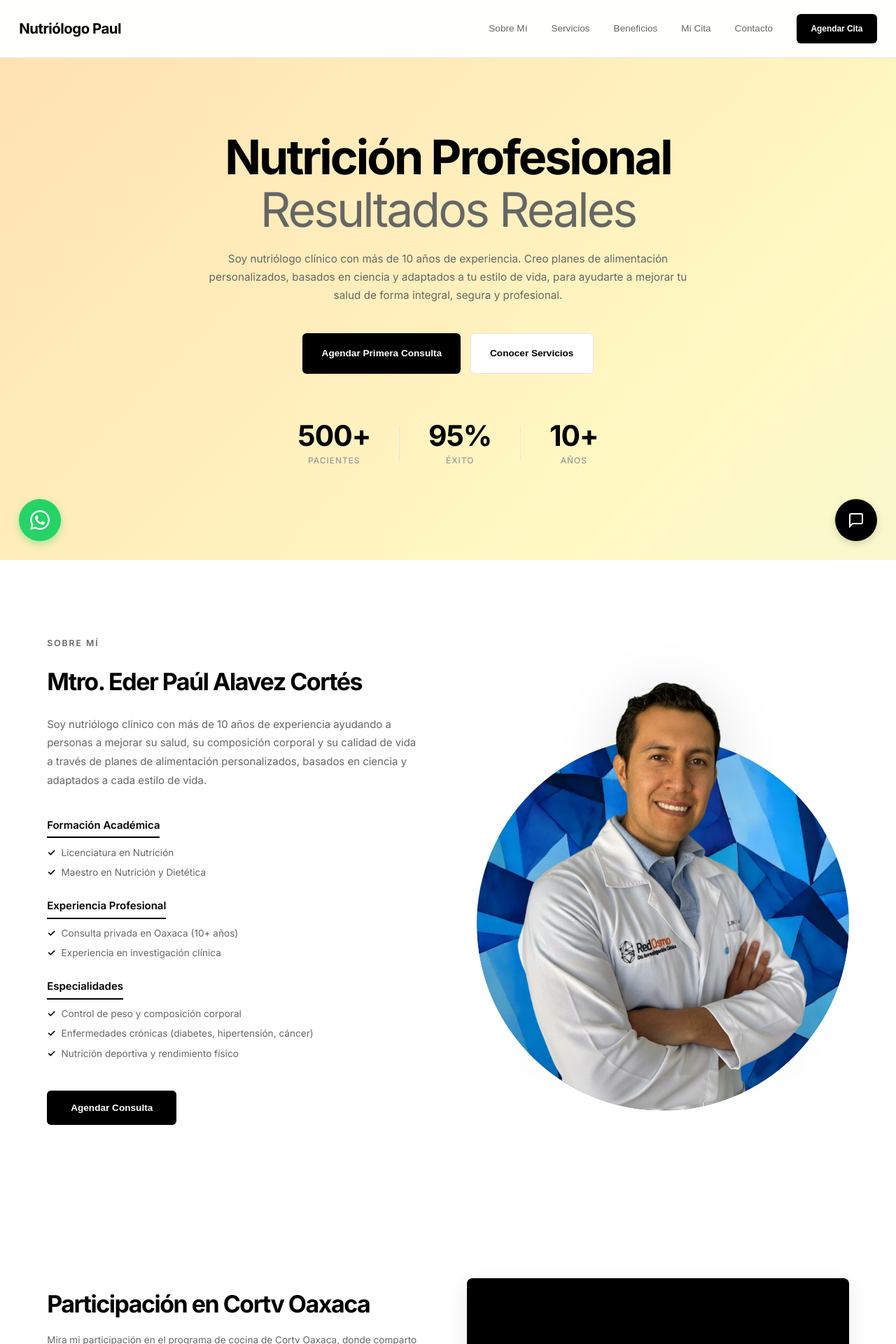
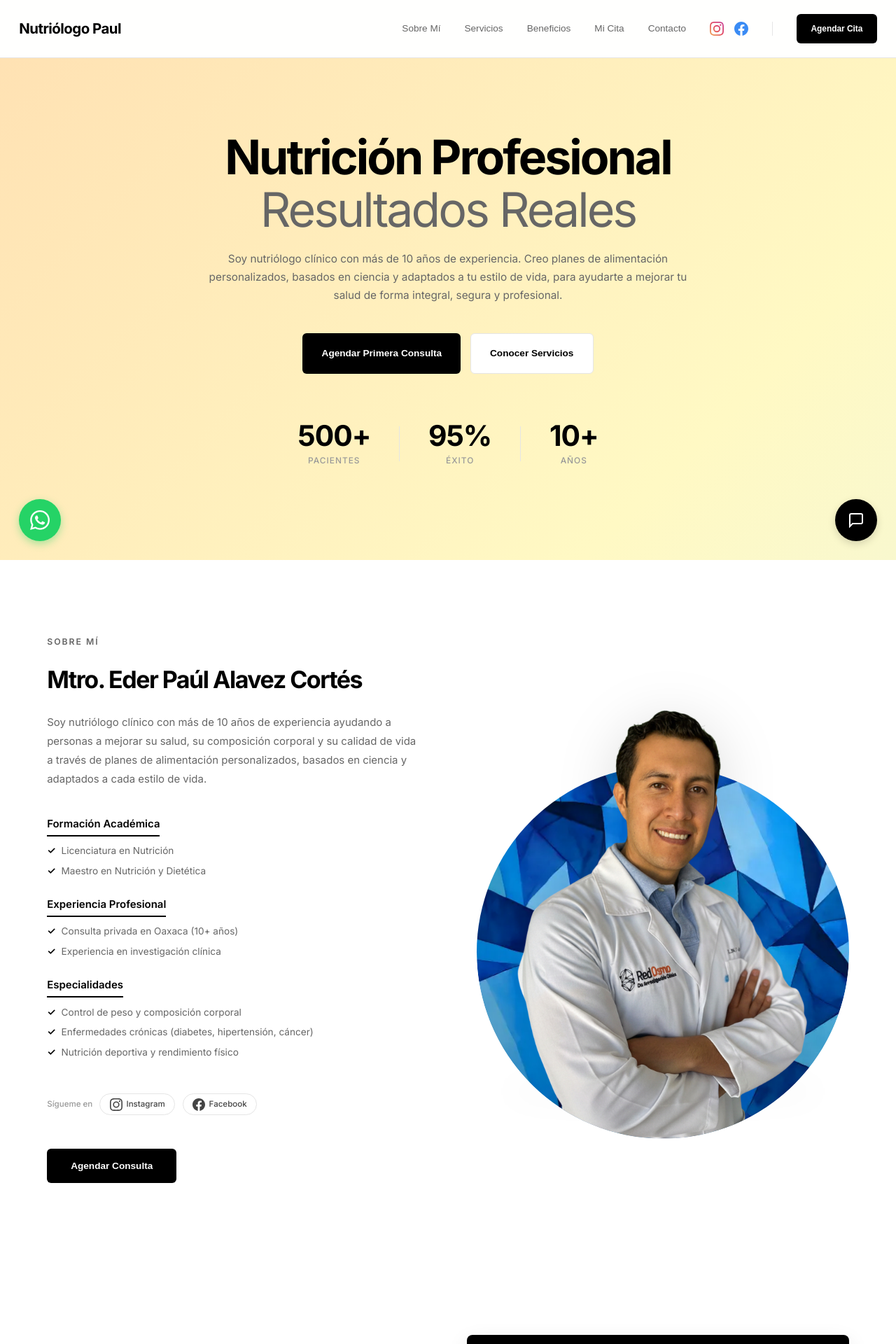
Before and after one commit to Alexisghub-Z/sistema_nutriologia_seguimientos, a Next.js app: page / in a window 1280 px wide. Shown: the top 1920 px of the page at 70% size. Built offline with nearby package versions, Linux system fonts and the light colour scheme; grey boxes are pictures that could not be loaded.

Commit message:
feat: agregar redes sociales (Instagram y Facebook) en header, footer y sección Sobre Mí de la landing

```diff
--- a/src/app/(public)/page.module.css
+++ b/src/app/(public)/page.module.css
@@ -75,6 +75,30 @@
 
 .ctaHeaderButton:hover {
   background: #1a1a1a;
+}
+
+.navSocialGroup {
+  display: flex;
+  align-items: center;
+  gap: 1.1rem;
+}
+
+.socialIcon {
+  display: flex;
+  align-items: center;
+  transition: transform 0.2s, opacity 0.2s;
+  opacity: 0.85;
+}
+
+.socialIcon:hover {
+  transform: scale(1.1);
+  opacity: 1;
+}
+
+.navDivider {
+  width: 1px;
+  height: 20px;
+  background: #e5e5e5;
 }
 
 /* Hero */
@@ -216,6 +240,25 @@
   background: #e5e5e5;
 }
 
+.heroSocial {
+  display: flex;
+  gap: 1.25rem;
+  margin-top: 2rem;
+  align-items: center;
+}
+
+.heroSocialIcon {
+  display: flex;
+  align-items: center;
+  transition: transform 0.2s, opacity 0.2s;
+  opacity: 0.9;
+}
+
+.heroSocialIcon:hover {
+  transform: scale(1.12);
+  opacity: 1;
+}
+
 /* Video Section */
 .videoSection {
   padding: 8rem 2rem;
@@ -400,6 +443,39 @@
   left: 0;
   color: #000;
   font-weight: 700;
+}
+
+.sobreMiSocial {
+  display: flex;
+  align-items: center;
+  gap: 0.75rem;
+  margin: 1.5rem 0 0.5rem;
+  flex-wrap: wrap;
+}
+
+.sobreMiSocialLabel {
+  font-size: 0.85rem;
+  color: #999;
+  font-weight: 500;
+}
+
+.sobreMiSocialIcon {
+  display: flex;
+  align-items: center;
+  gap: 0.4rem;
+  padding: 0.4rem 1rem;
+  border: 1px solid #e5e5e5;
+  border-radius: 20px;
+  color: #444;
+  font-size: 0.85rem;
+  font-weight: 500;
+  text-decoration: none;
+  transition: all 0.2s;
+}
+
+.sobreMiSocialIcon:hover {
+  border-color: #000;
+  color: #000;
 }
 
 .sobreMiCtaButton {
@@ -1387,6 +1463,23 @@
   margin: 0;
 }
 
+.footerSocial {
+  display: flex;
+  gap: 1rem;
+  margin-top: 1.25rem;
+}
+
+.footerSocialIcon {
+  color: #666;
+  display: flex;
+  align-items: center;
+  transition: color 0.2s;
+}
+
+.footerSocialIcon:hover {
+  color: #000;
+}
+
 .footerTitle {
   color: #000;
   font-size: 0.85rem;
--- a/src/app/(public)/page.tsx
+++ b/src/app/(public)/page.tsx
@@ -66,6 +66,28 @@
             <button onClick={() => scrollToSection('contacto')} className={styles.navLink}>
               Contacto
             </button>
+            <div className={styles.navSocialGroup}>
+              <a href="https://www.instagram.com/nutriologopaul_cortes" target="_blank" rel="noopener noreferrer" className={styles.socialIcon} aria-label="Instagram">
+                <svg width="20" height="20" viewBox="0 0 24 24">
+                  <defs>
+                    <linearGradient id="ig-gradient-nav" x1="0%" y1="100%" x2="100%" y2="0%">
+                      <stop offset="0%" stopColor="#f09433"/>
+                      <stop offset="25%" stopColor="#e6683c"/>
+                      <stop offset="50%" stopColor="#dc2743"/>
+                      <stop offset="75%" stopColor="#cc2366"/>
+                      <stop offset="100%" stopColor="#bc1888"/>
+                    </linearGradient>
+                  </defs>
+                  <path fill="url(#ig-gradient-nav)" d="M12 2.163c3.204 0 3.584.012 4.85.07 3.252.148 4.771 1.691 4.919 4.919.058 1.265.069 1.645.069 4.849 0 3.205-.012 3.584-.069 4.849-.149 3.225-1.664 4.771-4.919 4.919-1.266.058-1.644.07-4.85.07-3.204 0-3.584-.012-4.849-.07-3.26-.149-4.771-1.699-4.919-4.92-.058-1.265-.07-1.644-.07-4.849 0-3.204.013-3.583.07-4.849.149-3.227 1.664-4.771 4.919-4.919 1.266-.057 1.645-.069 4.849-.069zM12 0C8.741 0 8.333.014 7.053.072 2.695.272.273 2.69.073 7.052.014 8.333 0 8.741 0 12c0 3.259.014 3.668.072 4.948.2 4.358 2.618 6.78 6.98 6.98C8.333 23.986 8.741 24 12 24c3.259 0 3.668-.014 4.948-.072 4.354-.2 6.782-2.618 6.979-6.98.059-1.28.073-1.689.073-4.948 0-3.259-.014-3.667-.072-4.947-.196-4.354-2.617-6.78-6.979-6.98C15.668.014 15.259 0 12 0zm0 5.838a6.162 6.162 0 100 12.324 6.162 6.162 0 000-12.324zM12 16a4 4 0 110-8 4 4 0 010 8zm6.406-11.845a1.44 1.44 0 100 2.881 1.44 1.44 0 000-2.881z"/>
+                </svg>
+              </a>
+              <a href="https://www.facebook.com/nutriologo.PaulCortes" target="_blank" rel="noopener noreferrer" className={styles.socialIcon} aria-label="Facebook">
+                <svg width="20" height="20" viewBox="0 0 24 24" fill="#1877F2">
+                  <path d="M24 12.073c0-6.627-5.373-12-12-12s-12 5.373-12 12c0 5.99 4.388 10.954 10.125 11.854v-8.385H7.078v-3.47h3.047V9.43c0-3.007 1.792-4.669 4.533-4.669 1.312 0 2.686.235 2.686.235v2.953H15.83c-1.491 0-1.956.925-1.956 1.874v2.25h3.328l-.532 3.47h-2.796v8.385C19.612 23.027 24 18.062 24 12.073z"/>
+                </svg>
+              </a>
+            </div>
+            <div className={styles.navDivider}></div>
             <button onClick={() => router.push('/agendar')} className={styles.ctaHeaderButton}>
               Agendar Cita
             </button>
@@ -153,6 +175,21 @@
               </div>
             </div>
 
+            <div className={styles.sobreMiSocial}>
+              <span className={styles.sobreMiSocialLabel}>Sígueme en</span>
+              <a href="https://www.instagram.com/nutriologopaul_cortes" target="_blank" rel="noopener noreferrer" className={styles.sobreMiSocialIcon} aria-label="Instagram">
+                <svg width="18" height="18" viewBox="0 0 24 24" fill="currentColor">
+                  <path d="M12 2.163c3.204 0 3.584.012 4.85.07 3.252.148 4.771 1.691 4.919 4.919.058 1.265.069 1.645.069 4.849 0 3.205-.012 3.584-.069 4.849-.149 3.225-1.664 4.771-4.919 4.919-1.266.058-1.644.07-4.85.07-3.204 0-3.584-.012-4.849-.07-3.26-.149-4.771-1.699-4.919-4.92-.058-1.265-.07-1.644-.07-4.849 0-3.204.013-3.583.07-4.849.149-3.227 1.664-4.771 4.919-4.919 1.266-.057 1.645-.069 4.849-.069zM12 0C8.741 0 8.333.014 7.053.072 2.695.272.273 2.69.073 7.052.014 8.333 0 8.741 0 12c0 3.259.014 3.668.072 4.948.2 4.358 2.618 6.78 6.98 6.98C8.333 23.986 8.741 24 12 24c3.259 0 3.668-.014 4.948-.072 4.354-.2 6.782-2.618 6.979-6.98.059-1.28.073-1.689.073-4.948 0-3.259-.014-3.667-.072-4.947-.196-4.354-2.617-6.78-6.979-6.98C15.668.014 15.259 0 12 0zm0 5.838a6.162 6.162 0 100 12.324 6.162 6.162 0 000-12.324zM12 16a4 4 0 110-8 4 4 0 010 8zm6.406-11.845a1.44 1.44 0 100 2.881 1.44 1.44 0 000-2.881z"/>
+                </svg>
+                Instagram
+              </a>
+              <a href="https://www.facebook.com/nutriologo.PaulCortes" target="_blank" rel="noopener noreferrer" className={styles.sobreMiSocialIcon} aria-label="Facebook">
+                <svg width="18" height="18" viewBox="0 0 24 24" fill="currentColor">
+                  <path d="M24 12.073c0-6.627-5.373-12-12-12s-12 5.373-12 12c0 5.99 4.388 10.954 10.125 11.854v-8.385H7.078v-3.47h3.047V9.43c0-3.007 1.792-4.669 4.533-4.669 1.312 0 2.686.235 2.686.235v2.953H15.83c-1.491 0-1.956.925-1.956 1.874v2.25h3.328l-.532 3.47h-2.796v8.385C19.612 23.027 24 18.062 24 12.073z"/>
+                </svg>
+                Facebook
+              </a>
+            </div>
             <button onClick={() => router.push('/agendar')} className={styles.sobreMiCtaButton}>
               Agendar Consulta
             </button>
@@ -715,6 +752,18 @@
               <p className={styles.footerDescription}>
                 Mtro. Eder Paúl Alavez Cortés - Nutriólogo Clínico | Maestro en Nutrición y Dietética. Consultorio de nutrición profesional dedicado a mejorar tu salud y bienestar.
               </p>
+              <div className={styles.footerSocial}>
+                <a href="https://www.instagram.com/nutriologopaul_cortes" target="_blank" rel="noopener noreferrer" className={styles.footerSocialIcon} aria-label="Instagram">
+                  <svg width="22" height="22" viewBox="0 0 24 24" fill="currentColor">
+                    <path d="M12 2.163c3.204 0 3.584.012 4.85.07 3.252.148 4.771 1.691 4.919 4.919.058 1.265.069 1.645.069 4.849 0 3.205-.012 3.584-.069 4.849-.149 3.225-1.664 4.771-4.919 4.919-1.266.058-1.644.07-4.85.07-3.204 0-3.584-.012-4.849-.07-3.26-.149-4.771-1.699-4.919-4.92-.058-1.265-.07-1.644-.07-4.849 0-3.204.013-3.583.07-4.849.149-3.227 1.664-4.771 4.919-4.919 1.266-.057 1.645-.069 4.849-.069zM12 0C8.741 0 8.333.014 7.053.072 2.695.272.273 2.69.073 7.052.014 8.333 0 8.741 0 12c0 3.259.014 3.668.072 4.948.2 4.358 2.618 6.78 6.98 6.98C8.333 23.986 8.741 24 12 24c3.259 0 3.668-.014 4.948-.072 4.354-.2 6.782-2.618 6.979-6.98.059-1.28.073-1.689.073-4.948 0-3.259-.014-3.667-.072-4.947-.196-4.354-2.617-6.78-6.979-6.98C15.668.014 15.259 0 12 0zm0 5.838a6.162 6.162 0 100 12.324 6.162 6.162 0 000-12.324zM12 16a4 4 0 110-8 4 4 0 010 8zm6.406-11.845a1.44 1.44 0 100 2.881 1.44 1.44 0 000-2.881z"/>
+                  </svg>
+                </a>
+                <a href="https://www.facebook.com/nutriologo.PaulCortes" target="_blank" rel="noopener noreferrer" className={styles.footerSocialIcon} aria-label="Facebook">
+                  <svg width="22" height="22" viewBox="0 0 24 24" fill="currentColor">
+                    <path d="M24 12.073c0-6.627-5.373-12-12-12s-12 5.373-12 12c0 5.99 4.388 10.954 10.125 11.854v-8.385H7.078v-3.47h3.047V9.43c0-3.007 1.792-4.669 4.533-4.669 1.312 0 2.686.235 2.686.235v2.953H15.83c-1.491 0-1.956.925-1.956 1.874v2.25h3.328l-.532 3.47h-2.796v8.385C19.612 23.027 24 18.062 24 12.073z"/>
+                  </svg>
+                </a>
+              </div>
             </div>
 
             <div className={styles.footerColumn}>
```
